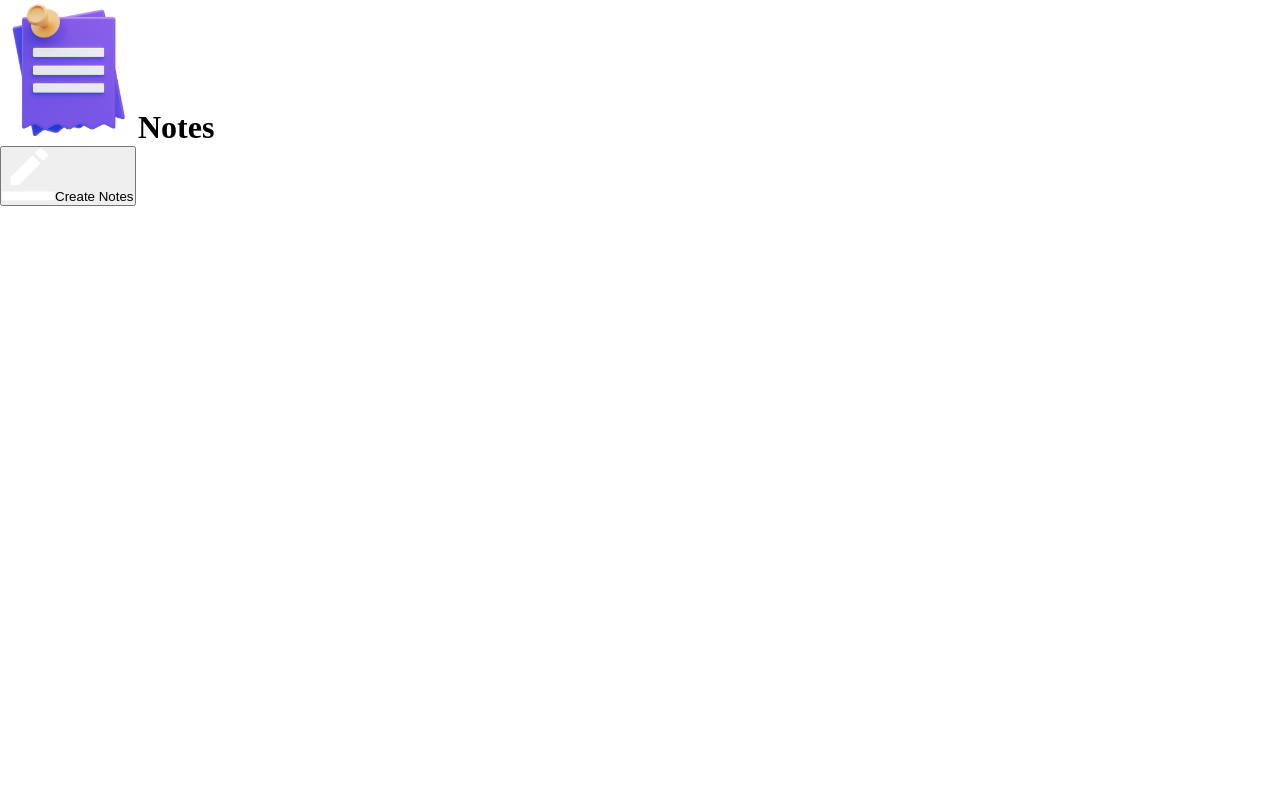
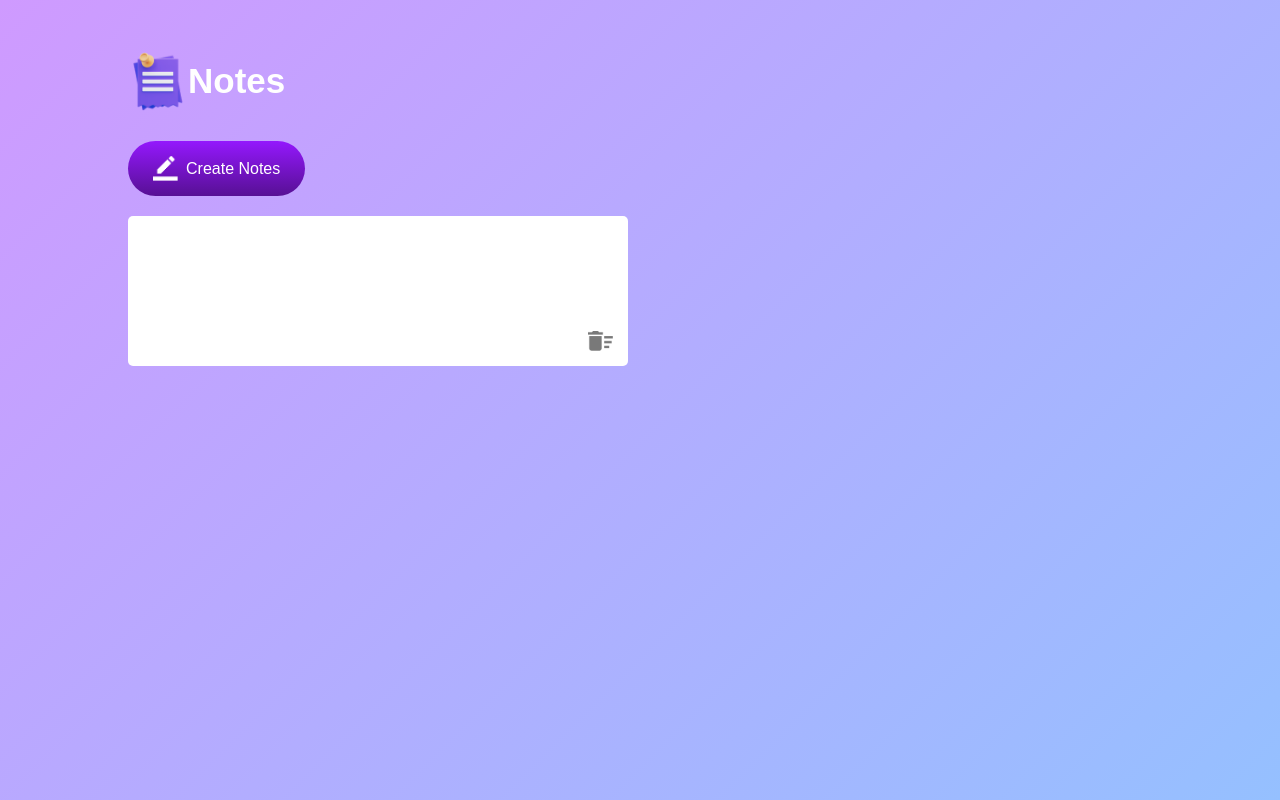
Before and after one commit to DamilareAleji/Notes-App, a plain HTML site: page index.html in a window 1280 px wide. Both pictures are taken after a click on the button "Create Notes". Drawn offline with Linux system fonts and the light colour scheme.

Commit message:
second commit

```diff
--- a/script.js
+++ b/script.js
@@ -0,0 +1,14 @@
+const notesContainer = document.querySelector(".notesContainer");
+
+const createBtn = document.querySelector(".btn");
+
+let notes = document.querySelectorAll(".inputBox")
+
+createBtn.addEventListener("click", ()=> {
+    let inputBox = document.createElement("p");
+    let img = document.createElement("img");
+    inputBox.className = "inputBox";
+    inputBox.setAttribute("contenteditable", "true");
+    img.src = "images/delete.png";
+    notesContainer.appendChild(inputBox).appendChild(img);
+})
--- a/style.css
+++ b/style.css
@@ -2,4 +2,65 @@
     padding: 0;
     margin: 0;
     box-sizing: border-box;
+    font-family: 'Poppins', sans-serif;
 }
+
+.container {
+    width: 100%;
+    min-height: 100vh;
+    background: linear-gradient(135deg, #cf9aff, #95c0ff);
+    padding-top: 4%;
+    color: #fff;
+    padding-left: 10%;
+}
+
+.container h1 {
+    display: flex;
+    align-items: center;
+    font-size: 35px;
+    font-weight: 600;
+}
+
+.container h1 img {
+    width: 60px;
+}
+
+.container button img {
+    width: 25px;
+    margin-right: 8px;
+}
+
+.container button {
+    display: flex;
+    align-items: center;
+    background: linear-gradient(#9418fd, #571094);
+    color: #fff;
+    font-size: 16px;
+    outline: 0;
+    border: 0;
+    border-radius: 40px;
+    padding: 15px 25px;
+    margin: 30px 0 20px;
+    cursor: pointer;
+}
+
+.inputBox {
+    position: relative;
+    width: 100%;
+    max-width: 500px;
+    min-height: 150px;
+    background: #fff;
+    color: #333;
+    padding: 20px;
+    margin: 20px 0;
+    outline: none;
+    border-radius: 5px;
+}
+
+.inputBox img {
+    width: 25px;
+    position: absolute;
+    bottom: 15px;
+    right: 15px;
+    cursor: pointer;
+}
```
